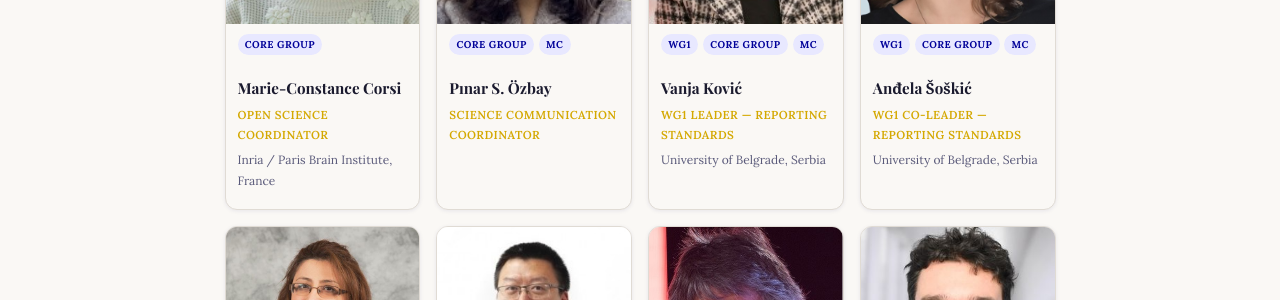
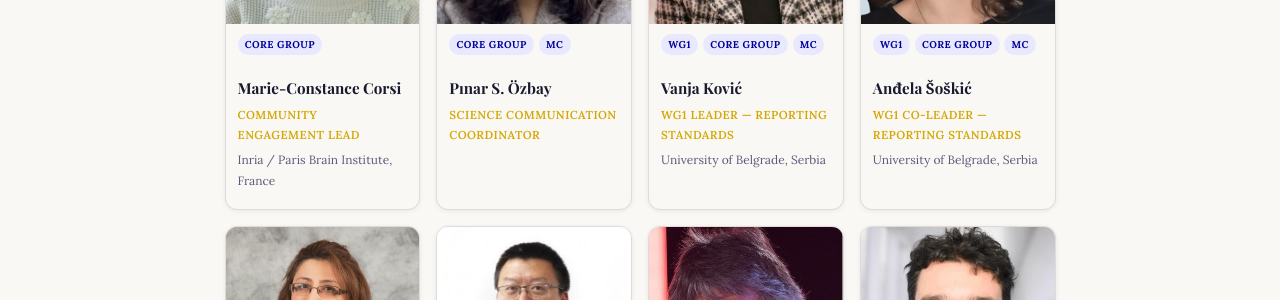
Before and after one commit to mcvinding/website-1, a Jekyll site: the page built from coordination.md, in a window 1280 px wide and 900 px high, scrolled down 858 px. Shown: the part 153-453 px from the top of the window. Built offline with Jekyll 4.4.1, drawn with Linux system fonts in a browser that asks for light colours.

Commit message:
Update Marie-Constance Corsi role to Community Engagement Lead

```diff
--- a/_data/people.yml
+++ b/_data/people.yml
@@ -66,7 +66,7 @@
 
 - id: marie-constance
   name: "Marie-Constance Corsi"
-  role: "Open Science Coordinator"
+  role: "Community Engagement Lead"
   institution: "Inria / Paris Brain Institute"
   department: ""
   country: "France"
```
